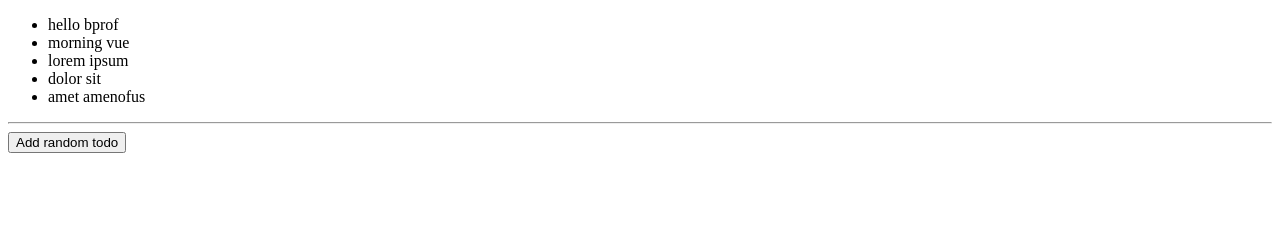
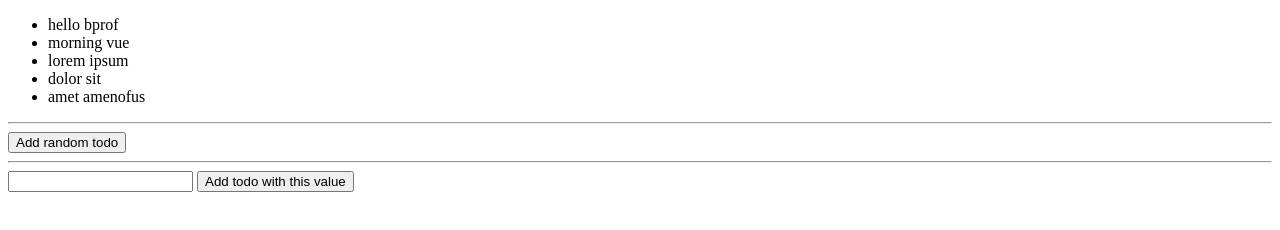
Before and after one commit to siposm/vue-basics, a plain HTML site: page index.html in a window 1280 px wide. Drawn offline with nearby package versions, Linux system fonts and the light colour scheme.

Commit message:
new todo with value added

```diff
--- a/index.html
+++ b/index.html
@@ -14,12 +14,16 @@
     </ul>
     <hr>
     <button v-on:click="addRandomTodo">Add random todo</button>
+    <hr>
+    <input v-model="newTodoText">
+    <button v-on:click="addNewTodo">Add todo with this value</button>
 </div>
 
 <script>
     var app = new Vue({
         el: '#app',
         data: {
+            newTodoText: "",
             todos: [
                 { text: "hello bprof" },
                 { text: "morning vue" },
@@ -30,7 +34,11 @@
         },
         methods: {
             addRandomTodo: function () {
-                this.todos.push({ text: "RANDOM "})
+                this.todos.push({ text: "RANDOM"})
+            },
+            addNewTodo: function () {
+                this.todos.push({ text: this.newTodoText })
+                this.newTodoText = "" // reset value back to empty string
             }
         }
     })
```
